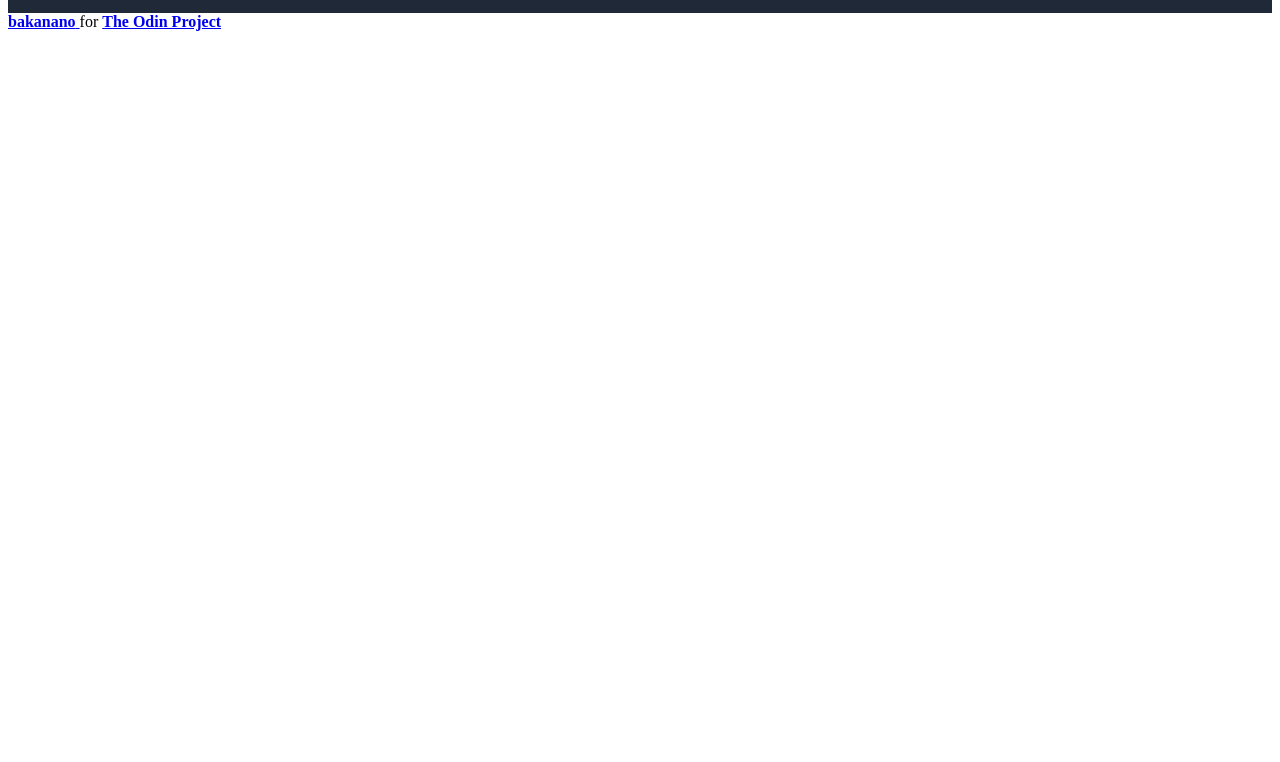
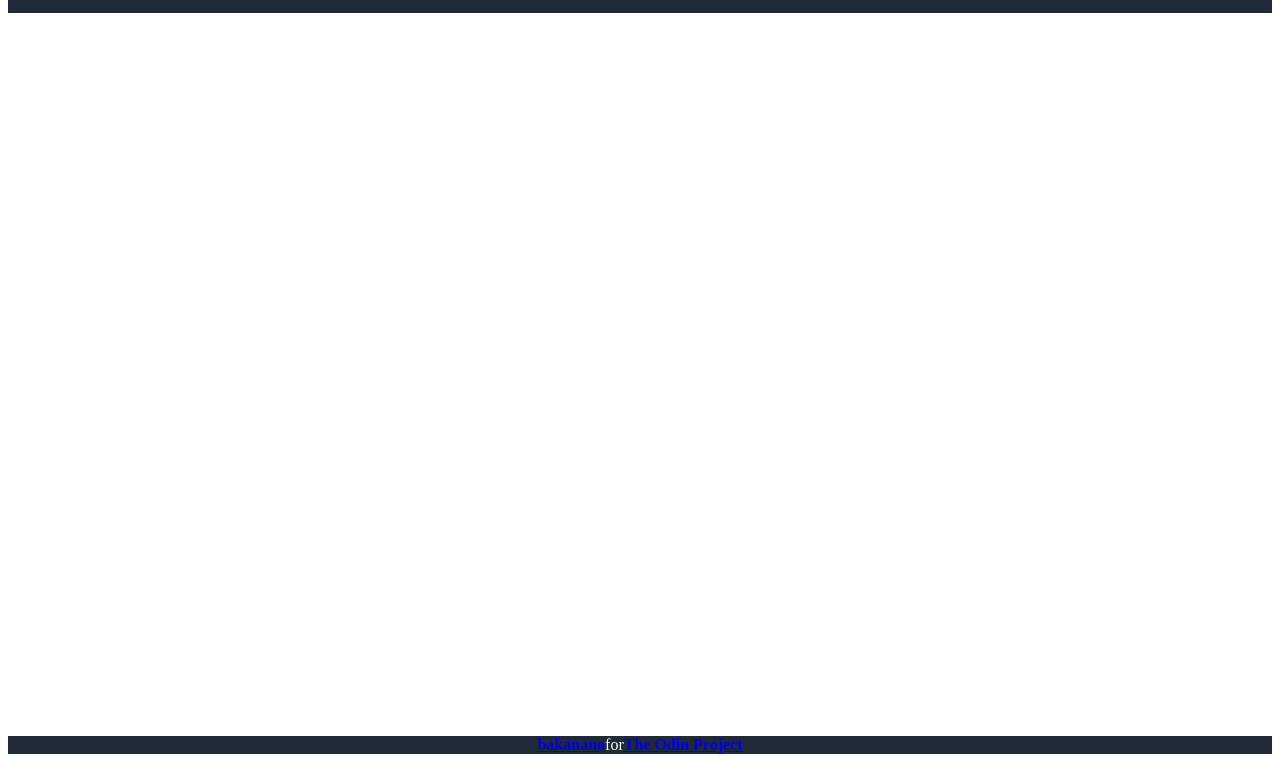
Before and after one commit to bakanano/landing-page, a plain HTML site: page index.html in a window 1280 px wide. Shown: the part 54-816 px from the top of the page. Drawn offline with Linux system fonts and the light colour scheme.

Commit message:
Styling for footer section

```diff
--- a/styles.css
+++ b/styles.css
@@ -6,10 +6,28 @@ html {
     box-sizing: inherit;
 }
 
+body {
+    display: flex;
+    min-height: 100vh;
+    flex-direction: column;
+}
+
 header {
+    display: flex;
+    justify-content: space-around;
+    align-items: center;
+    background: #1f2937;
+}
+
+main {
+    flex: 1;
+}
+
+footer {
+    color: #ffffff;
     background: #1f2937;
     display: flex;
-    justify-content: space-around;
+    justify-content: center;
     align-items: center;
 }
 
```
